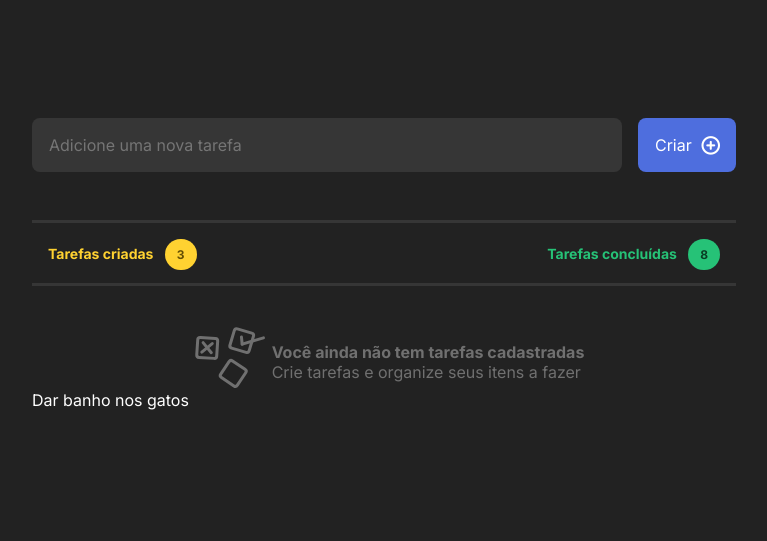
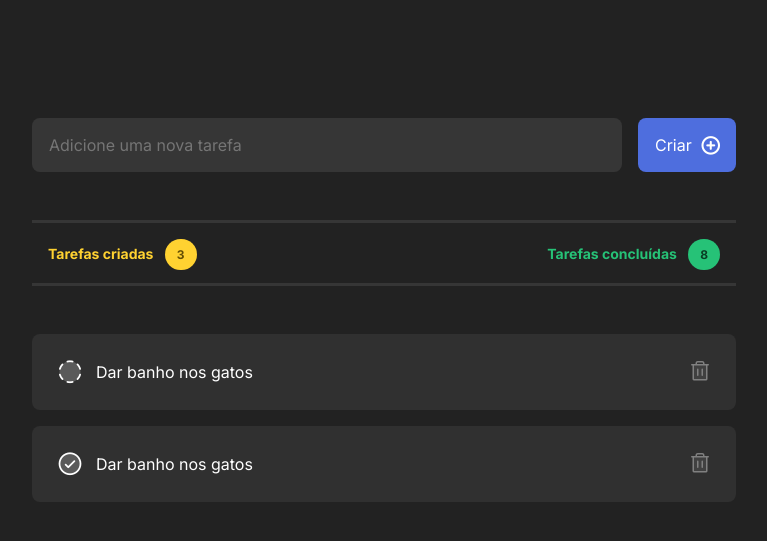
Before and after one commit to jemluz/td-newbies, a plain HTML site: page index.html in a window 1280 px wide. Shown: the part 229-770 px from the top of the page, without its empty margins (256-1023 px from the left). Drawn offline with nearby package versions, Linux system fonts and the light colour scheme.

Commit message:
Commit 13 - Estilização da lista de tarefas pt.I

```diff
--- a/global.css
+++ b/global.css
@@ -3,6 +3,7 @@
   --gray-100: #d9d9d9;
   --gray-200: #808080;
   --gray-300: #707070;
+  --gray-350: #303030;
   --gray-400: #363636;
   --gray-500: #222222;
   --black: #1a1a1a;
@@ -13,6 +14,7 @@
   --green-700: #093d24;
   --yellow-500: #FFD231;
   --yellow-700: #644f04;
+  --red-500: #DE4E4E;
 }
 
 :focus {
--- a/index.html
+++ b/index.html
@@ -15,12 +15,20 @@
       rel="stylesheet"
     />
 
+    <!-- Phosphor Icons -->
     <link
       rel="stylesheet"
       type="text/css"
       href="https://unpkg.com/@phosphor-icons/web@2.0.2/src/bold/style.css"
     />
 
+    <link
+      rel="stylesheet"
+      type="text/css"
+      href="https://unpkg.com/@phosphor-icons/web@2.0.3/src/duotone/style.css"
+    />
+
+    <!-- Styles -->
     <link rel="stylesheet" href="global.css" />
     <link rel="stylesheet" href="styles.css" />
 
@@ -50,17 +58,29 @@
           </div>
         </section>
 
-        <section class="empty_tasks">
+        <!-- <section class="empty_tasks">
           <img src="./assets/empty-tasks.svg" alt="" />
           <div>
             <p>Você ainda não tem tarefas cadastradas</p>
             <p>Crie tarefas e organize seus itens a fazer</p>
           </div>
-        </section>
+        </section> -->
 
-        <section className="tasks_list">
-          <div className="task">
-            <p>Dar banho nos gatos</p>
+        <section class="tasks_list">
+          <div class="task">
+            <div>
+              <i class="ph-duotone ph-circle-dashed check_btn"></i>
+              <p>Dar banho nos gatos</p>
+            </div>
+            <i class="ph-duotone ph-trash delete_btn"></i>
+          </div>
+
+          <div class="task">
+            <div>
+              <i class="ph-duotone ph-check-circle check_btn"></i>
+              <p class="risked">Dar banho nos gatos</p>
+            </div>
+            <i class="ph-duotone ph-trash delete_btn"></i>
           </div>
         </section>
       </main>
--- a/styles.css
+++ b/styles.css
@@ -148,3 +148,46 @@ color: var(--gray-200);
 .empty_tasks div p:first-child {
   font-weight: bold;
 }
+
+/* -------------------- TASKS LIST BELOW ----------------- */
+
+.tasks_list {
+  display: flex;
+  flex-direction: column;
+  max-width: 45rem;
+}
+
+/* -------------------- TASK BELOW ----------------- */
+
+.task {
+  display: flex;
+  align-items: center;
+  justify-content: space-between;
+
+  background: var(--gray-350);
+  padding: 24px;
+  border-radius: 8px;
+}
+
+.task+.task {
+  margin-top: 1rem;
+}
+
+.task div {
+  display: flex;
+  align-items: center;
+}
+
+.task div i {
+  font-size: 28px;
+}
+
+.task div p {
+  margin: 0 .75rem;
+  color: var(--white);
+}
+
+.delete_btn {
+  font-size: 24px;
+  color: var(--gray-200);
+}
```
